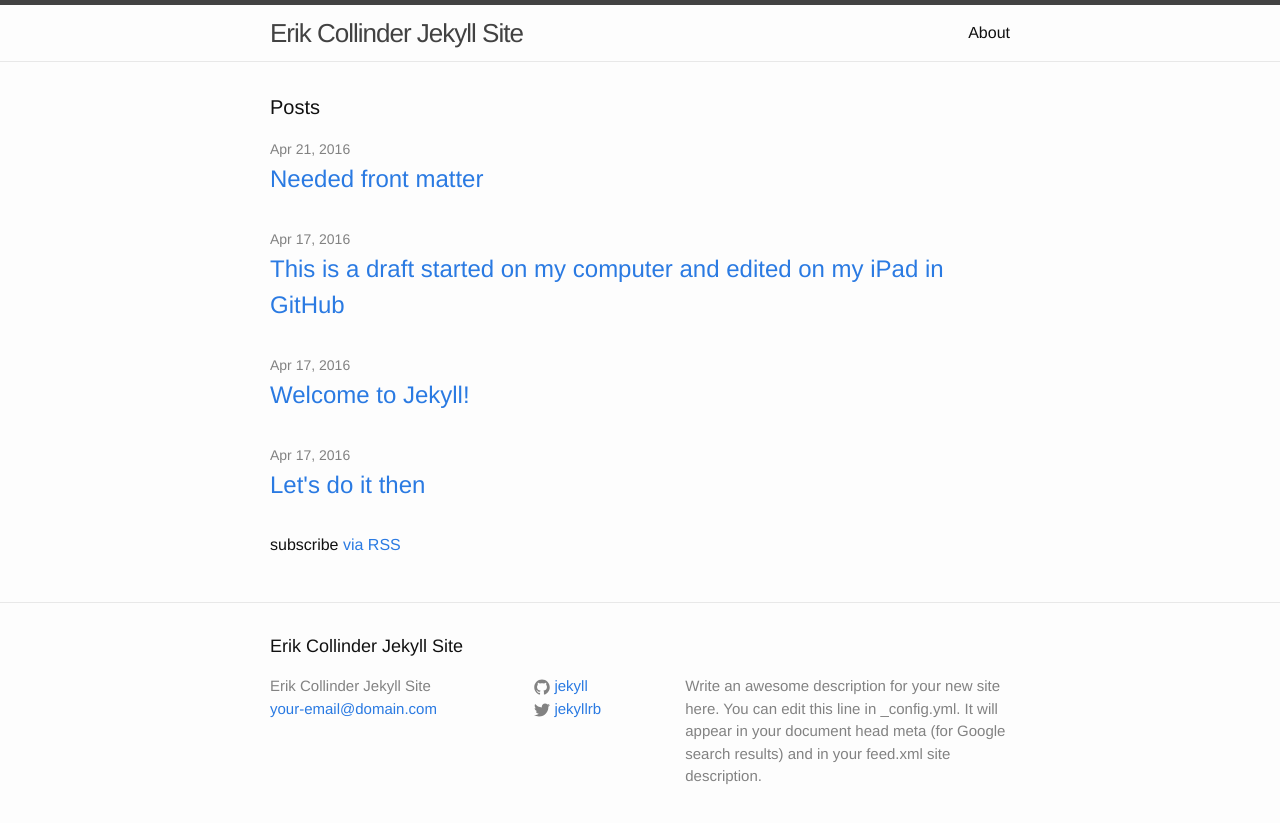
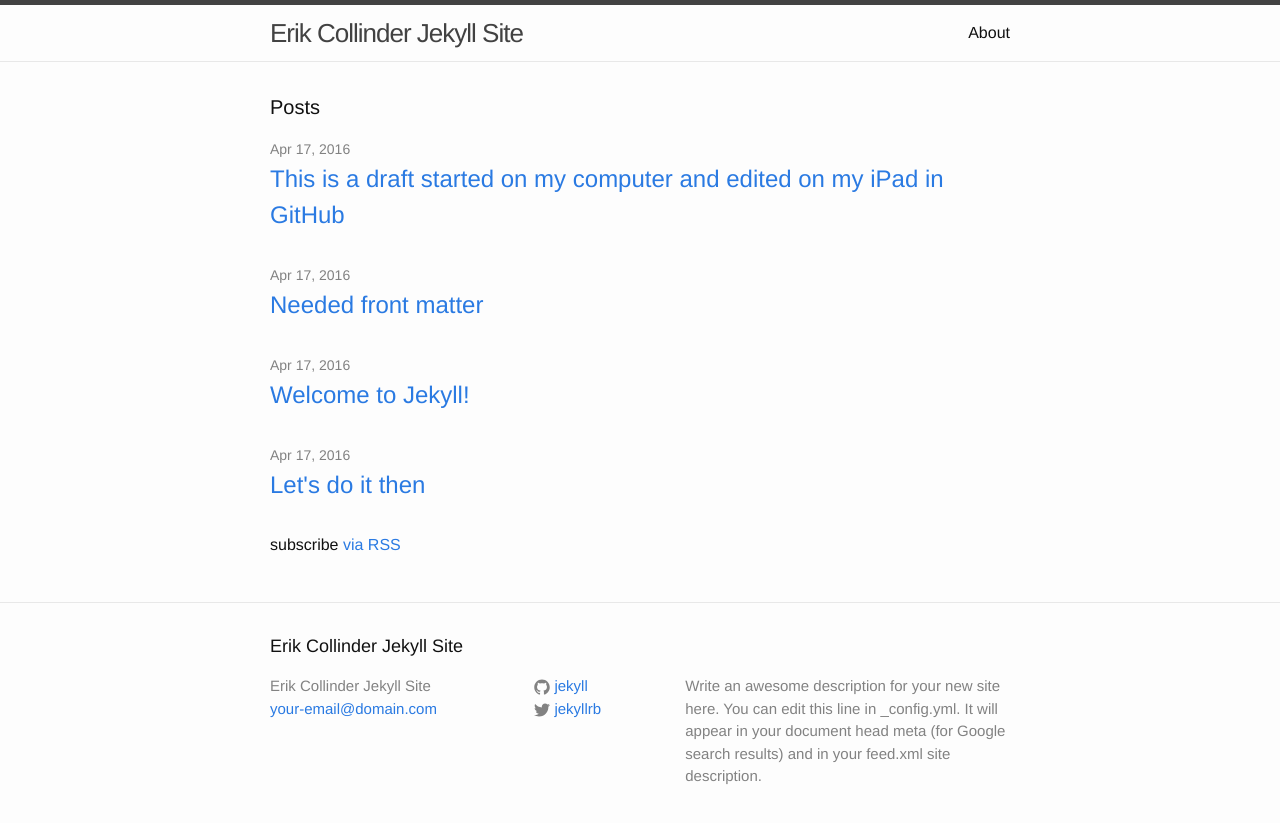
Before and after one commit to erikcollinder/erikcollinder, a Jekyll site: the page built from index.html, in a window 1280 px wide. Shown: the top 823 px of the page. Built offline with Jekyll 4.4.1, drawn with Linux system fonts in a browser that asks for light colours.

Commit message:
Update 2016-04-24-new-post-name.markdown

```diff
--- a/_posts/2016-04-24-new-post-name.markdown
+++ b/_posts/2016-04-24-new-post-name.markdown
@@ -1,6 +1,6 @@
 ---
 title: Needed front matter
-date: 2016-04-21 18:31:00 Z
+date: 2016-04-17 08:34:53 Z
 layout: post
 ---
 
```
